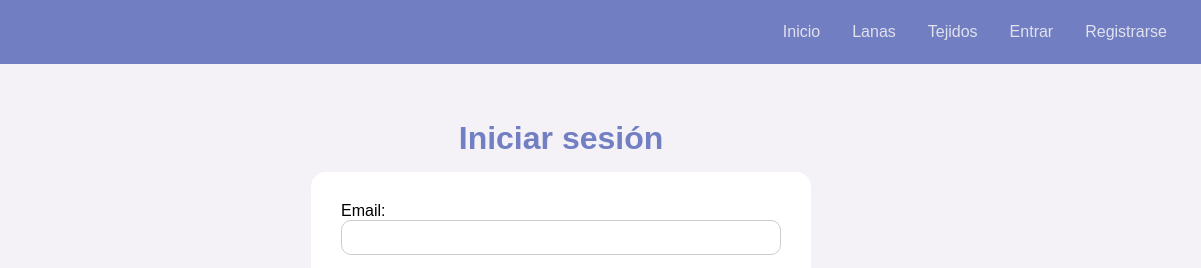
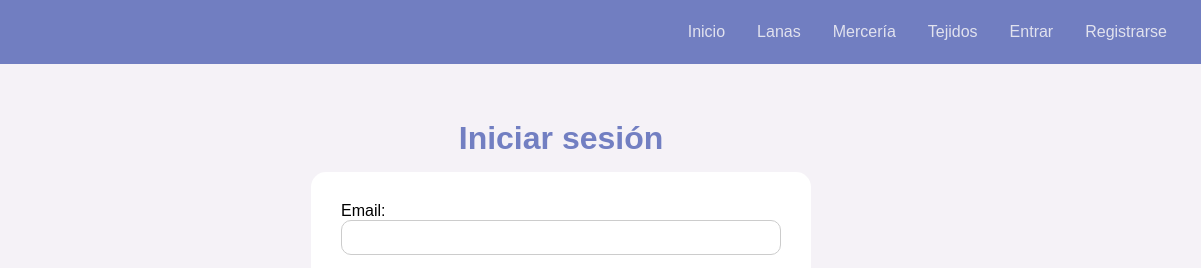
Before and after one commit to LuisMauroLopez/ProyectoWebTP, a plain HTML site: page login.html in a window 1280 px wide. Shown: the top 268 px of the page, 79-1280 px from the left. Drawn offline with Linux system fonts and the light colour scheme.

Commit message:
arreglando el navbar

```diff
--- a/login.html
+++ b/login.html
@@ -15,6 +15,7 @@
             <ul>
                 <li><a href="index.html">Inicio</a></li>
                 <li><a href="#">Lanas</a></li>
+                <li><a href="#">Mercería</a></li>
                 <li><a href="#">Tejidos</a></li>
                 <li><a href="login.html">Entrar</a></li>
                 <li><a href="registro.html">Registrarse</a></li>
```
Also changed, not shown: registro.html (+1 -0 lines).
